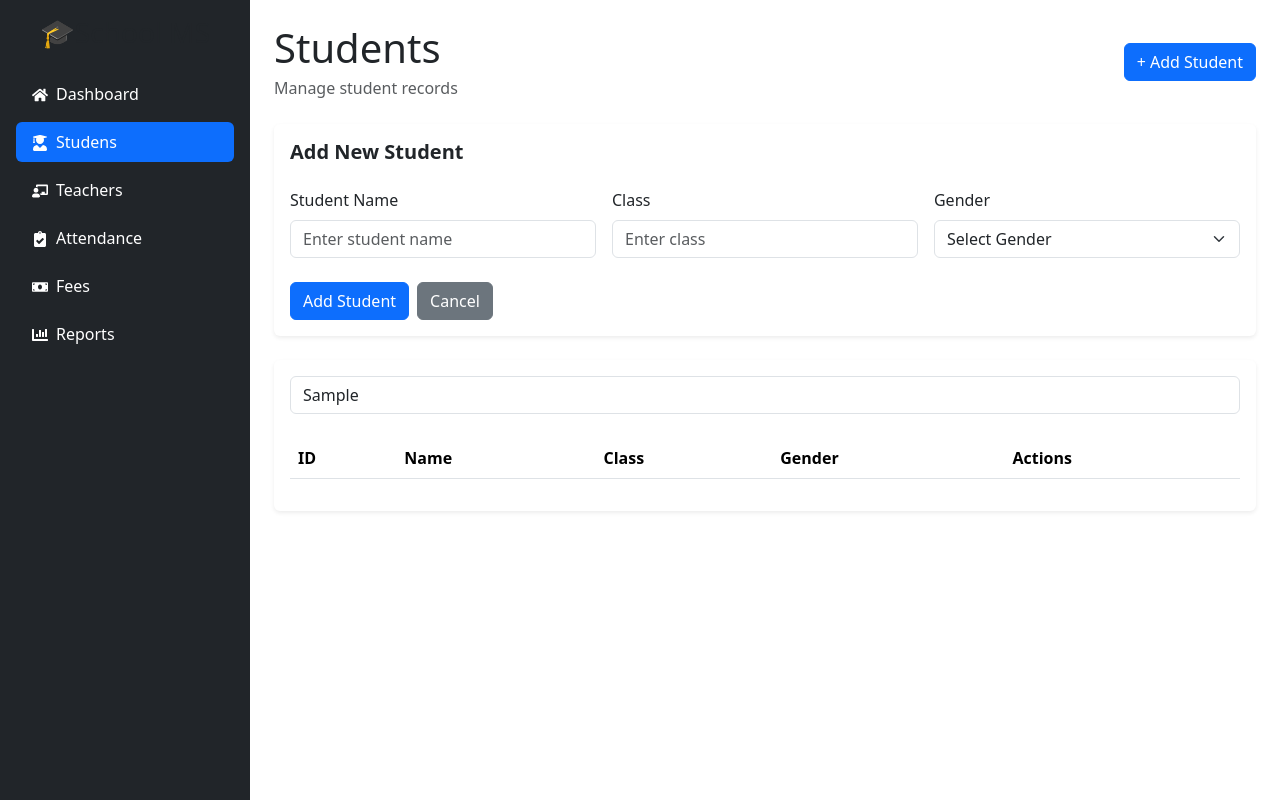
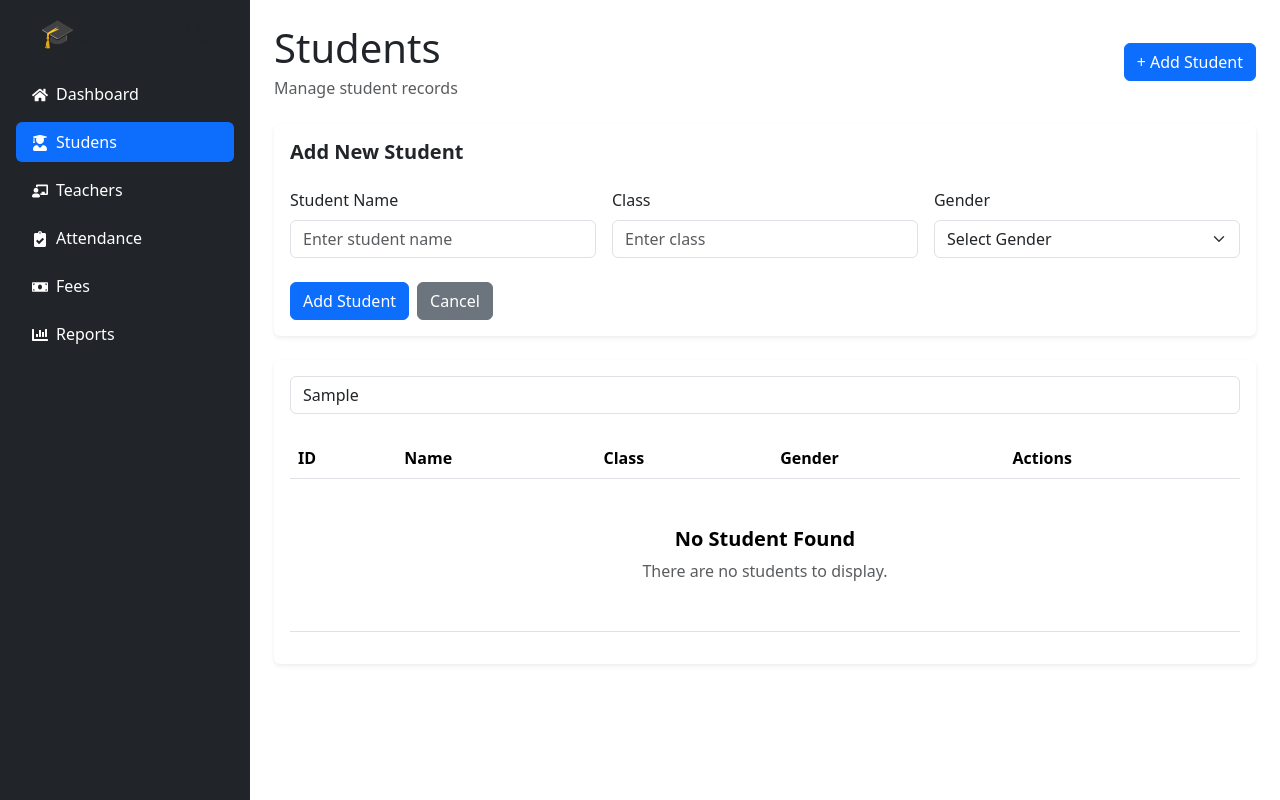
Before and after one commit to soniaamal/school-management-system, a React (Vite) app in the folder frontend/school-management-ui/: page /students in a window 1280 px wide. Both pictures are taken after typing "Sample" into the empty fields and a click on the button "+ Add Student". Built offline with nearby package versions, Linux system fonts and the light colour scheme.

Commit message:
Add empty student table state

```diff
--- a/frontend/school-management-ui/src/pages/Students.jsx
+++ b/frontend/school-management-ui/src/pages/Students.jsx
@@ -316,30 +316,24 @@ function Students() {
 
               <tbody>
 
-                {filteredStudents.map((student) => (
+                {filteredStudents.length > 0 ? (
+                 filteredStudents.map((student) => (
                   <tr key={student.id}>
-
                     <td>{student.id}</td>
-
                     <td>{student.name}</td>
-
                     <td>{student.className}</td>
-
                     <td>{student.gender}</td>
-
                     <td>
                         <button className="btn btn-sm btn-outline-primary me-2"
                             onClick={() => handleViewStudent(student)}
                             >
                            View
                         </button>
-
                         <button className="btn btn-sm btn-outline-secondary"
                             onClick={() => handleEditStudent(student)}
                             >
                           Edit
                         </button>
-
                         <button
                             className="btn btn-sm btn-outline-danger me-2"
                             onClick={() => handleDeleteStudent(student)}
@@ -348,8 +342,21 @@ function Students() {
                         </button>
                     </td>
 
-                  </tr>
-                ))}
+                     </tr>
+                 ))
+
+              ) : (
+                <tr>
+                                            <td colSpan="5" className="text-center py-5">
+                                                <h5 className="fw-bold mb-2">
+                                                    No Student Found
+                                                </h5>
+                                                <p className="text-muted mb-0">
+                                                    There are no students to  display.
+                                                </p>
+                           </td>
+                 </tr>
+                )}
 
               </tbody>
 
```
